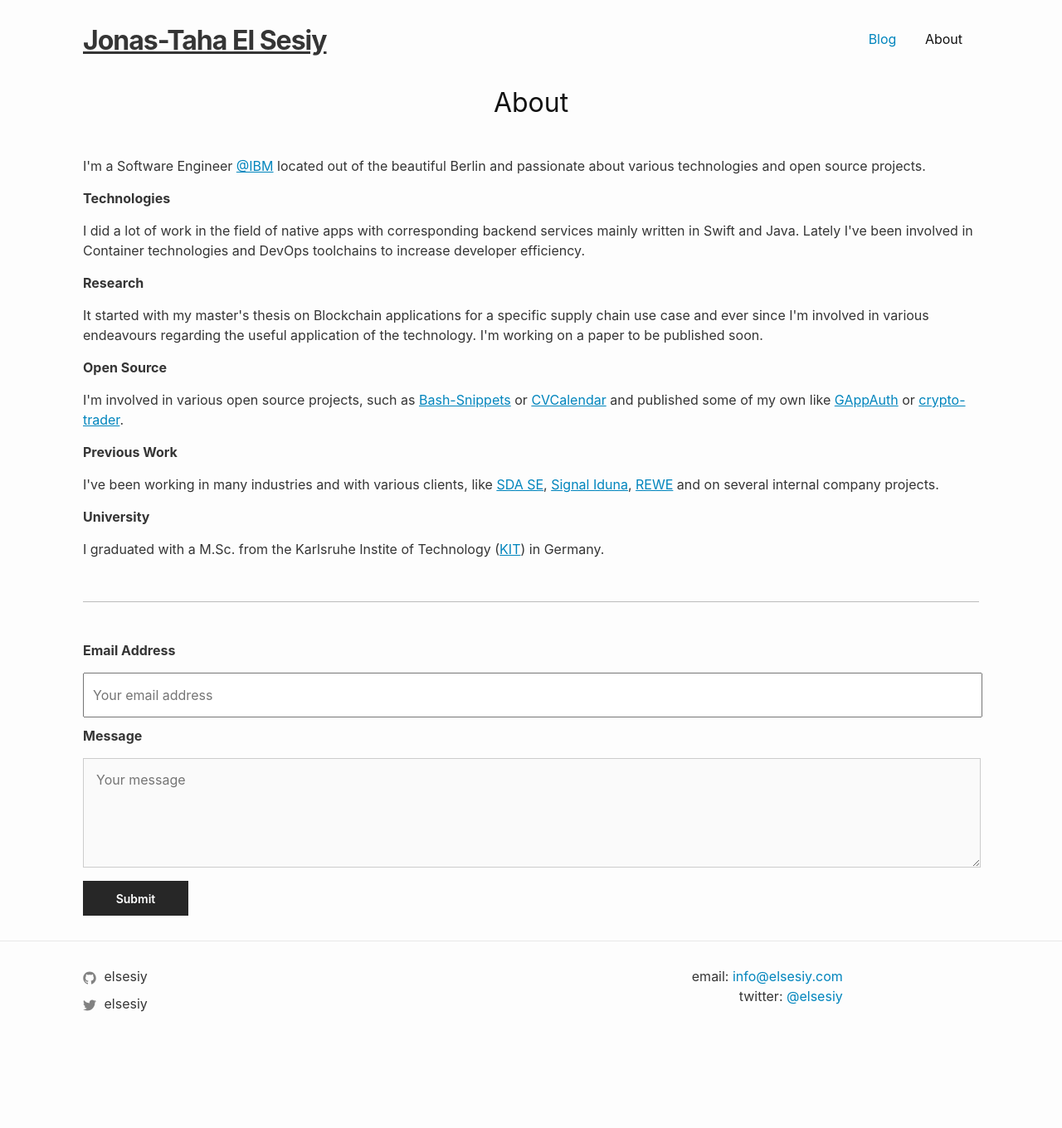
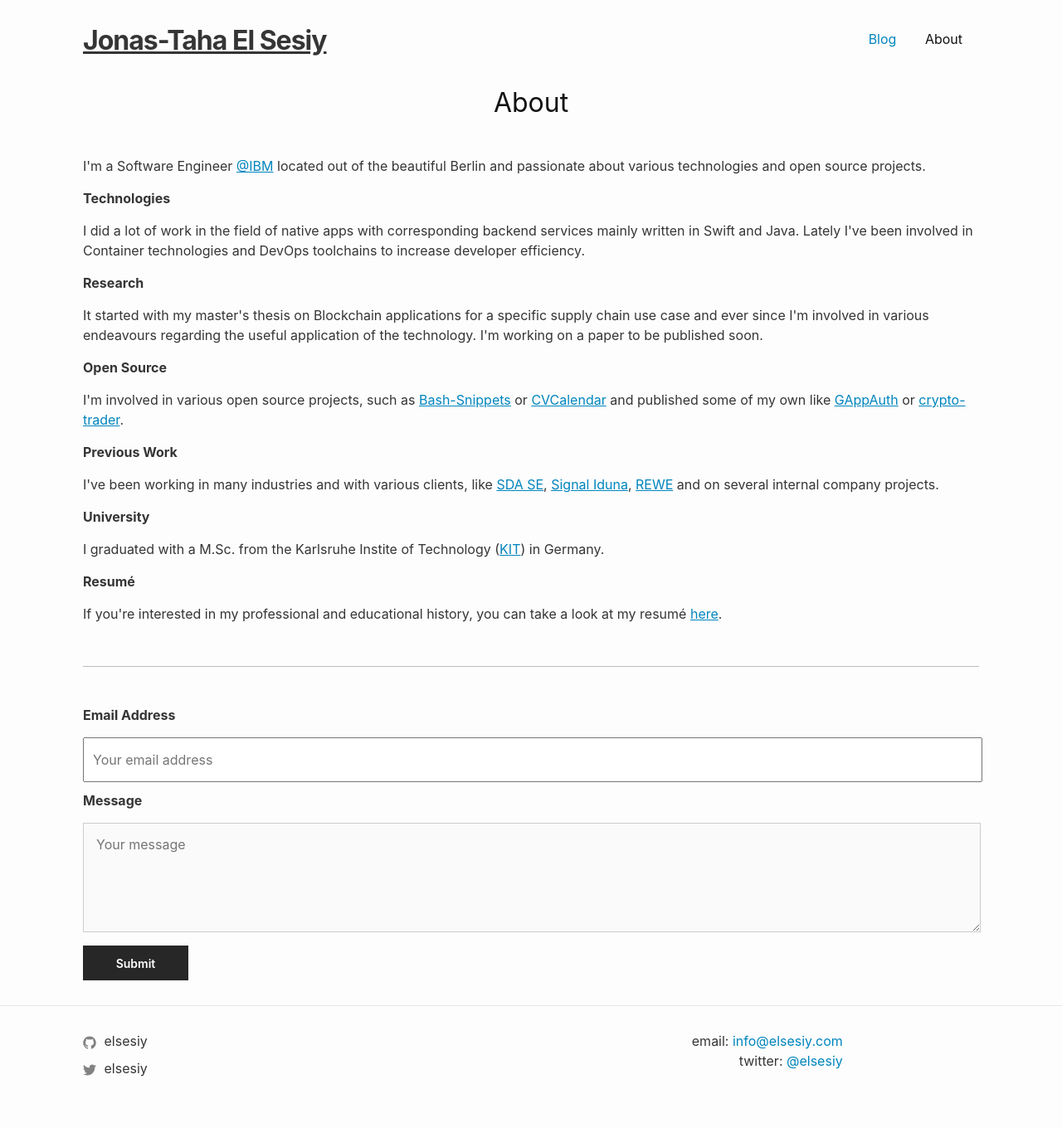
Before and after one commit to elsesiy/elsesiy.com, a Jekyll site: the page built from about.md, in a window 1280 px wide. Shown: the whole page at 83% size. Built offline with Jekyll 4.4.1, drawn with Linux system fonts in a browser that asks for light colours; before the commit the page ends 1282 px from its top, so only the background shows below that.

Commit message:
Add resumé

```diff
--- a/_config.yml
+++ b/_config.yml
@@ -18,7 +18,7 @@ email: info@elsesiy.com
 description: >- # this means to ignore newlines until "baseurl:"
   Personal website & blog of Jonas-Taha El Sesiy
 baseurl: "" # the subpath of your site, e.g. /blog
-url: "https://elsesiy.github.io/elsesiy.com/" # the base hostname & protocol for your site, e.g. http://example.com
+url: "https://elsesiy.github.io/elsesiy.com" # the base hostname & protocol for your site, e.g. http://example.com
 twitter_username: elsesiy
 github_username:  elsesiy
 linkedin_username: elsesiy
--- a/about.md
+++ b/about.md
@@ -33,6 +33,9 @@ meta: {}
   <p><b>University</b></p>
 
   <p>I graduated with a M.Sc. from the Karlsruhe Instite of Technology (<a href="https://www.kit.edu/" target="_blank">KIT</a>) in Germany.</p>
+
+  <p><b>Resumé</b></p>
+  <p>If you're interested in my professional and educational history, you can take a look at my resumé <a href="/assets/about/17-08-08_Jonas-Taha El Sesiy_Resumé.pdf" target="_blank">here</a>.</p>
 </div>
 
 
```
Also changed, not shown: 1 other file.
